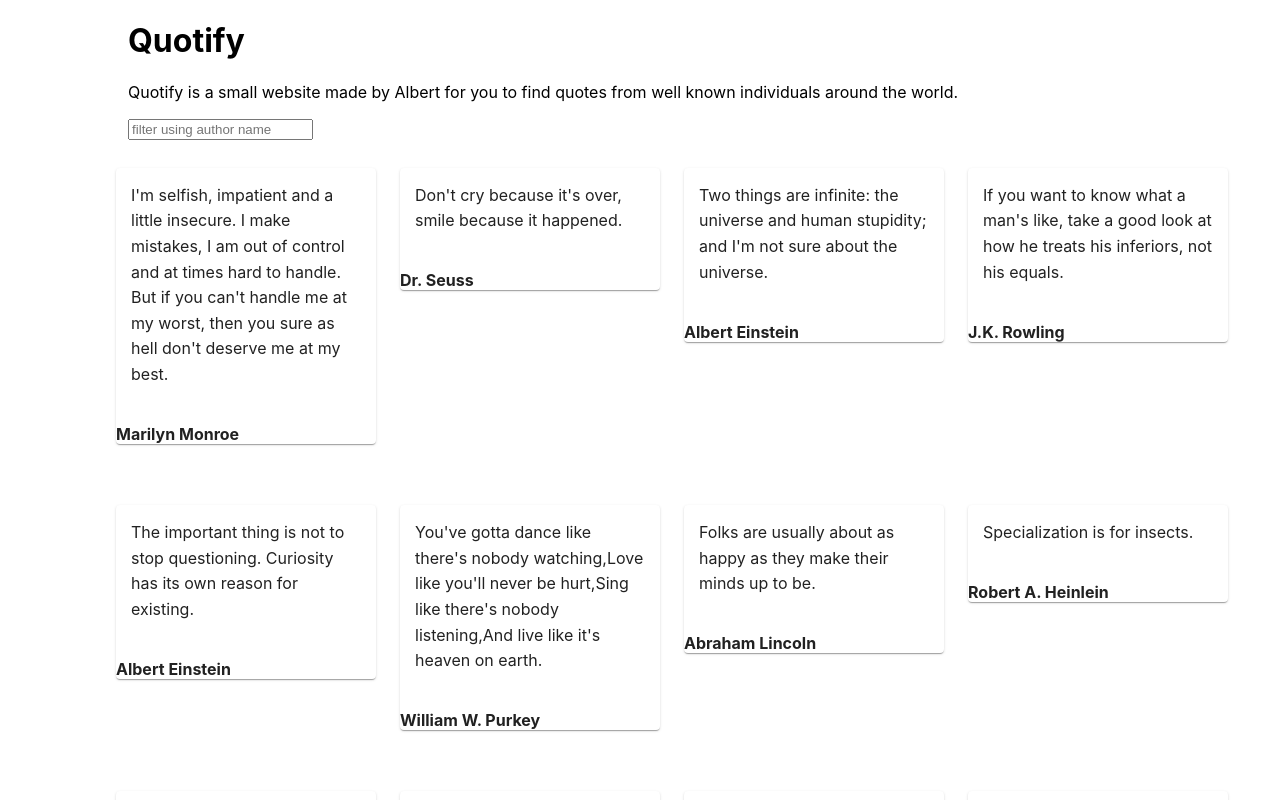
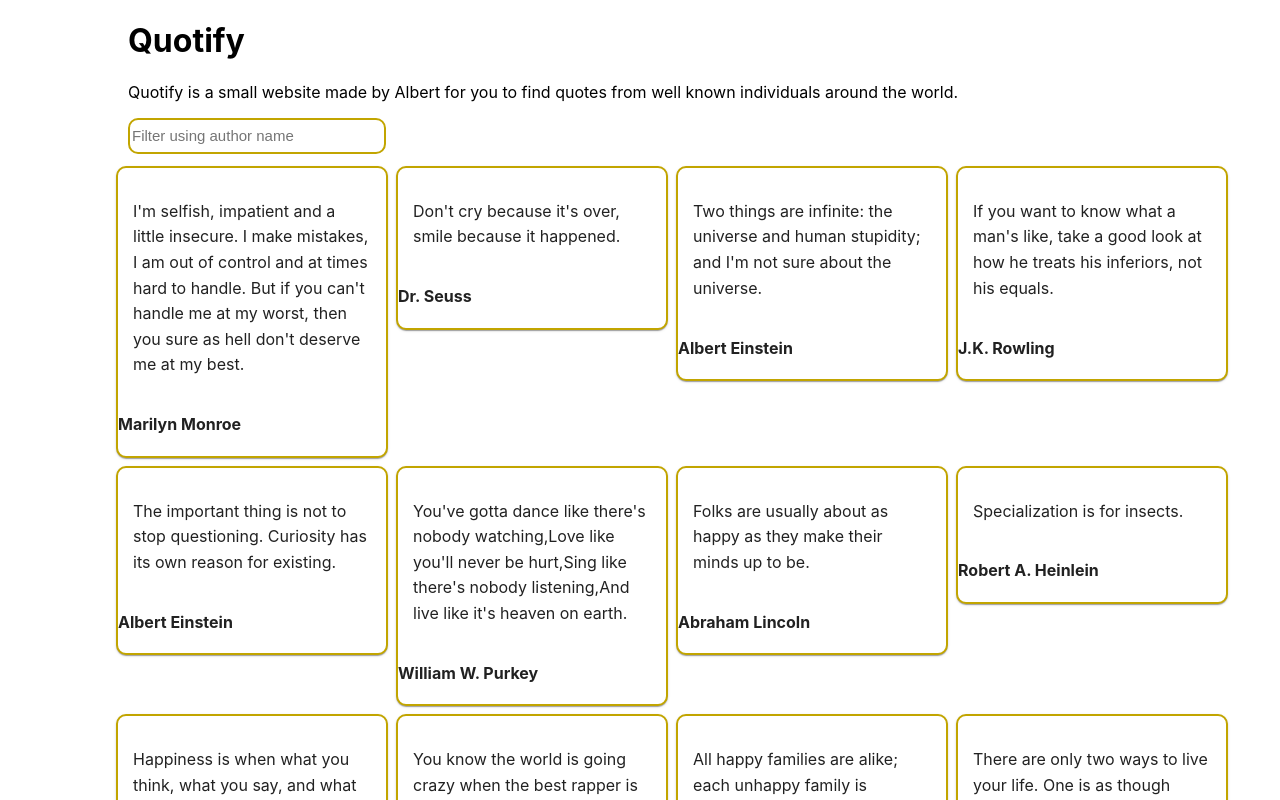
Before and after one commit to ndegealbert/Quotify, a React (Create React App) app: page / in a window 1280 px wide. Shown: the top 800 px of the page. Built offline with nearby package versions, Linux system fonts and the light colour scheme.

Commit message:
add styling

```diff
--- a/src/componet/quotify.js
+++ b/src/componet/quotify.js
@@ -4,16 +4,23 @@ import  author  from  "./../json/authors.json"
 import  {Grid }  from  '@material-ui/core'
 import { makeStyles } from '@material-ui/core/styles';
 import Paper from '@material-ui/core/Paper';
-
+import styles from  './quotify.module.css'
 const useStyles = makeStyles((theme) => ({
     root: {
          width:"85%",
          marginLeft:'10%'
     },
+    root2:{
+        flex:1,
+        position:'relative'
+
+
+    },
     paper:{
-        borderRadius:'4px',
-        border:'3px',
-
+        border:'2px solid rgb(194, 165, 0)',
+        borderRadius:'10px',
+        flex:1,
+        position:'relative',
     },
     quote:{
         padding:"15px",
@@ -79,10 +86,10 @@ return <div className={classes.root}>
         <h1>Quotify</h1>
         <p>Quotify is a small website made by Albert for you to find quotes from well known individuals around the world.</p>
          <form>
-            <input type="text"  onChange={Filter} placeholder="filter using author name"/>
+            <input   className={styles.input} type="text"  onChange={Filter} placeholder="Filter using author name"/>
         </form>
         </Grid>
-        <Grid container spacing={3} >
+        <Grid className={classes.root2} container spacing={1} >
             {
               quoteLists.map(q =>(
                 <Grid item xs={12} md={3} sm={4}>
@@ -92,8 +99,7 @@ return <div className={classes.root}>
                 </Paper>
                 </Grid>
               ))
-            }
-    </Grid>
+            } </Grid>
 
     </Grid>
     </div>
--- /dev/null
+++ b/src/componet/quotify.module.css
@@ -0,0 +1,12 @@
+.input{
+    height: 30px;
+    width: 250px;
+    border:  2px solid rgb(194, 165, 0);
+    border-radius:10px;
+    font-size: 15px;
+}
+
+.input:hover{
+    border:  2px solid rgb(80, 71, 18);
+    border-radius:10px;
+}
```
